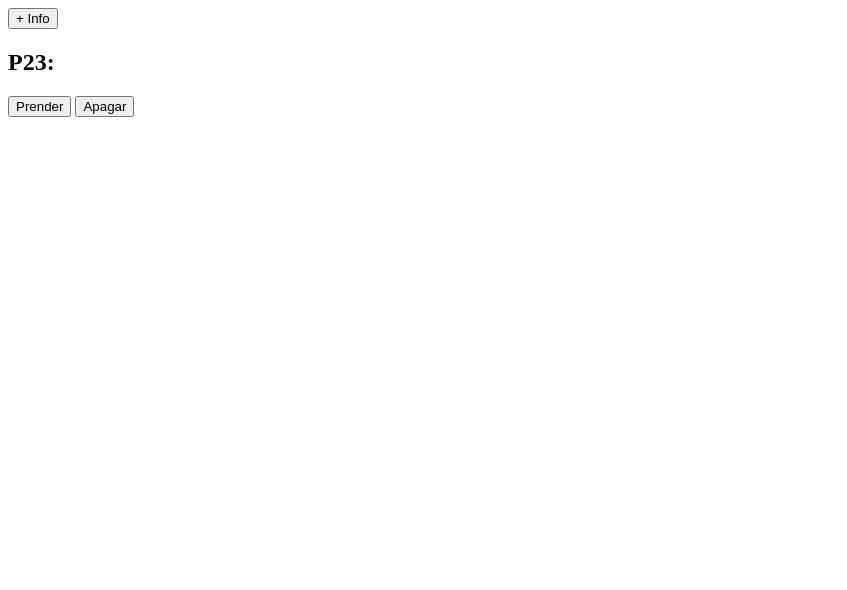
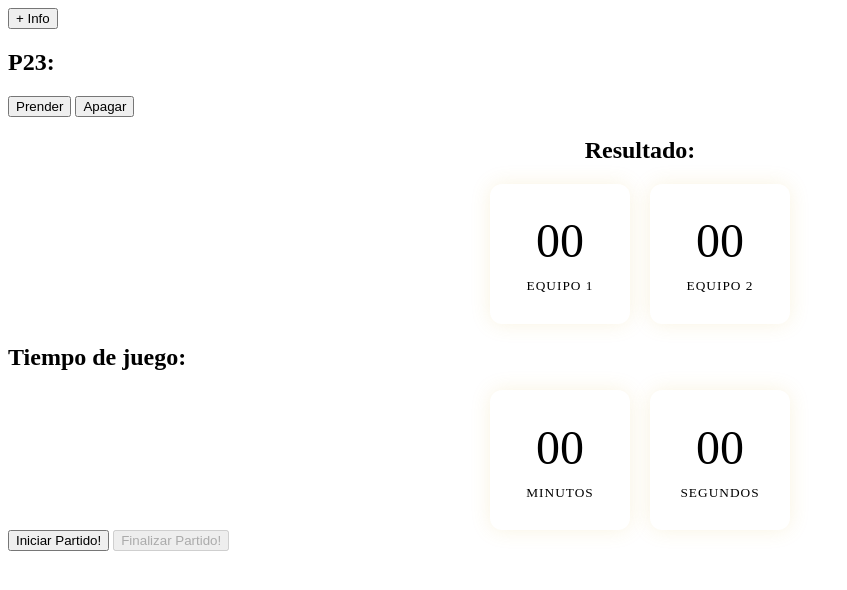
Before and after one commit to alan-um/Conexion_Esp32, a plain HTML site: page index.html in a window 1280 px wide. Shown: the whole page, without its empty margins (0-847 px from the left). Drawn offline with Linux system fonts and the light colour scheme; no server answers.

Commit message:
conect con esp

```diff
--- a/index.html
+++ b/index.html
@@ -8,7 +8,7 @@
     <!-- <link rel="icon" type="image/png" href="assets/favicon.png"> -->
 
 
-    <!-- <link rel="stylesheet" href="css/style.css"> -->
+    <link rel="stylesheet" href="style.css">
 </head>
 
 <body>
@@ -39,6 +39,52 @@
 
         </section>
 
+        <section class="tablero">
+            <div class="marcador">
+                <h1>Resultado:</h1>
+                <!-- <div class="digitoMarcador">
+                    <h1 id="equipo1">0</h1>
+                    <span>Equipo 1</span>
+                </div>
+                <div class="separador">
+                    <h1>-</h1>
+                </div>
+                <div class="digitoMarcador">
+                    <h1 id="equipo1">0</h1>
+                    <span>Equipo 2</span>
+                </div> -->
+                <div class="count-group">
+                    <div class="count-box">
+                        <span id="equipo1">00</span>
+                        <small>EQUIPO 1</small>
+                    </div>
+
+                    <div class="count-box">
+                        <span id="equipo2">00</span>
+                        <small>EQUIPO 2</small>
+                    </div>
+                </div>
+            </div>
+            <div class="tiempo">
+                <h1>Tiempo de juego:</h1>
+                <div class="count-group">
+                    <div class="count-box">
+                        <span id="minutos">00</span>
+                        <small>MINUTOS</small>
+                    </div>
+
+                    <div class="count-box">
+                        <span id="segundos">00</span>
+                        <small>SEGUNDOS</small>
+                    </div>
+                </div>
+            </div>
+            <button id="btn-iniciar" class="mostrar" onclick="iniciarPartido()">Iniciar Partido!</button>
+            <!-- <button id="btn-pausar" disabled class="ocultar" onclick="pausarPartido()">Pausar Partido!</button>
+            <button id="btn-reanudar" disabled class="ocultar" onclick="reanudarPartido()">Reanudar Partido!</button> -->
+            <button id="btn-finalizar" disabled onclick="finalizarPartido()">Finalizar Partido!</button>
+        </section>
+
 
 
         <!-- FOOTER -->
@@ -67,6 +113,8 @@
 
     <script>
         const URL = "http://esp32_alancito.local";
+
+        //setInterval(infoEsp, 1000);
         function infoEsp() {
             try {
                 fetch(URL + "/info")
@@ -74,6 +122,10 @@
                     .then(data => {
                         console.log(data);
                         document.getElementById('P23').textContent = data.Pin23;
+                    })
+                    .catch(e => {
+                        console.log("Catch del Fetch");
+                        console.log(e);
                     })
             }
             catch (e) {
@@ -90,9 +142,9 @@
                     console.log(data.msg);
                     //document.getElementById('P23').textContent = data.Pin23;
                 })
-            .catch(e => {
-                console.log(e);
-            })
+                .catch(e => {
+                    console.log(e);
+                })
         }
 
         function apagarLed() {
@@ -104,7 +156,89 @@
                 })
         }
 
-        setInterval(infoEsp, 1000);
+        //EN DESARROLLO
+        setInterval(infoMarcador,1000);
+        function infoMarcador() {
+            try {
+                fetch(URL + "/infoMarcador")
+                    .then(response => response.json())
+                    .then(data => {
+                        console.log(data);
+                        document.getElementById('equipo1').textContent = data.goles_equipo_1;
+                        document.getElementById('equipo2').textContent = data.goles_equipo_2;
+                    })
+                    .catch(e => {
+                        console.log("Catch del Fetch");
+                        console.log(e);
+                    })
+            }
+            catch (e) {
+                console.log(e);
+            }
+        }
+
+        var timerPartido;
+        var tiempoDeJuego = 0;
+        function updateTiempo() {
+            document.getElementById("minutos").textContent = String(Math.floor(tiempoDeJuego / 60)).padStart(2, '0');
+            document.getElementById("segundos").textContent = String(tiempoDeJuego % 60).padStart(2, '0');
+            if (tiempoDeJuego > 0) {
+                tiempoDeJuego -= 1;
+            } else {
+                clearInterval(timerPartido);
+            }
+            console.log("updateTiempo");
+        }
+
+        function iniciarPartido() {
+            //clearInterval(timerPartido);
+            tiempoDeJuego = 150;
+            updateTiempo();
+            timerPartido = setInterval(updateTiempo, 1000);
+            document.getElementById("btn-iniciar").disabled = true;
+            //document.getElementById("btn-iniciar").classList.replace("mostrar","ocultar");
+
+            /* document.getElementById("btn-pausar").disabled = false;
+            document.getElementById("btn-pausar").classList.replace("ocultar","mostrar");
+            document.getElementById("btn-reanudar").disabled = true; */
+
+            document.getElementById("btn-finalizar").disabled = false;
+        }
+
+        function finalizarPartido() {
+            clearInterval(timerPartido);
+            tiempoDeJuego = 0;
+            updateTiempo();
+            document.getElementById("btn-iniciar").disabled = false;
+            //document.getElementById("btn-iniciar").classList.replace("ocultar","mostrar");
+
+            /* document.getElementById("btn-pausar").disabled = true;
+            document.getElementById("btn-pausar").classList.replace("mostrar","ocultar");
+            document.getElementById("btn-reanudar").disabled = true;
+            document.getElementById("btn-reanudar").classList.replace("mostrar","ocultar"); */
+
+            document.getElementById("btn-finalizar").disabled = true;
+        }
+
+        /* function reanudarPartido() {
+            timerPartido = setInterval(updateTiempo, 1000);
+            document.getElementById("btn-pausar").disabled = false;
+            document.getElementById("btn-pausar").classList.replace("ocultar","mostrar");
+
+            document.getElementById("btn-reanudar").disabled = true;
+            document.getElementById("btn-reanudar").classList.replace("mostrar","ocultar");
+        }
+
+        function pausarPartido() {
+            clearInterval(timerPartido);
+            document.getElementById("btn-pausar").disabled = true;
+            document.getElementById("btn-pausar").classList.replace("mostrar","ocultar");
+
+            document.getElementById("btn-reanudar").disabled = false;
+            document.getElementById("btn-reanudar").classList.replace("ocultar","mostrar");
+        } */
+
+
     </script>
 
 </body>
--- /dev/null
+++ b/style.css
@@ -0,0 +1,69 @@
+.marcador{
+    /* display: flex;
+    flex-direction: row;
+    justify-content: center;
+    flex-wrap: nowrap; */
+    text-align: center;
+}
+
+.mostrar{
+    display: inline;
+}
+.ocultar{
+    display: none;
+}
+
+.count-group {
+
+    display: flex;
+    flex-wrap: nowrap;
+    flex-direction: row;
+    justify-content: center;
+    align-items: center;
+    gap: 20px;
+
+}
+
+.count-box   {
+
+    width: 140px;
+    height: 140px;
+
+    display: flex;
+    flex-direction: column;
+    justify-content: center;
+    align-items: center;
+
+    border: 2px solid var(--gold);
+
+    background:
+        rgba(255, 255, 255, .04);
+
+    border-radius: 12px;
+
+    box-shadow:
+        0 0 20px rgba(212, 175, 55, .15);
+
+}
+
+.count-box span {
+
+    font-size: 3rem;
+
+    color: var(--gold);
+
+    font-family: 'Cinzel', serif;
+
+    font-variant-numeric: tabular-nums;
+
+    min-width: 3ch;
+
+    text-align: center;
+}
+
+.count-box small {
+
+    margin-top: 10px;
+
+    letter-spacing: 1px;
+}
```
